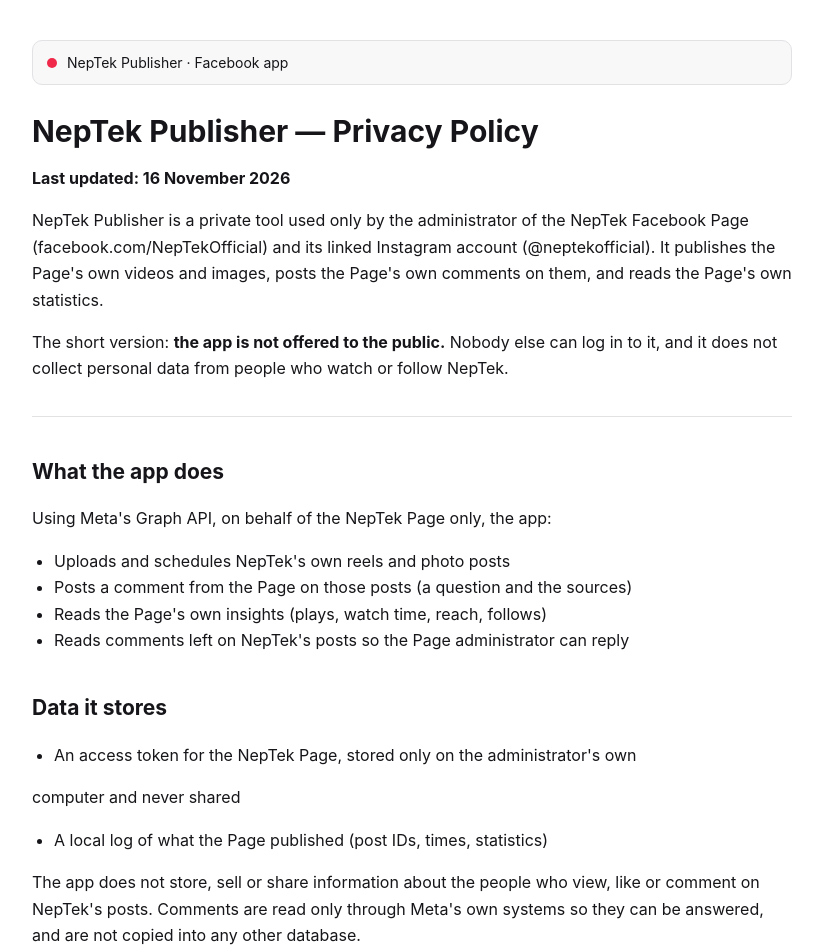
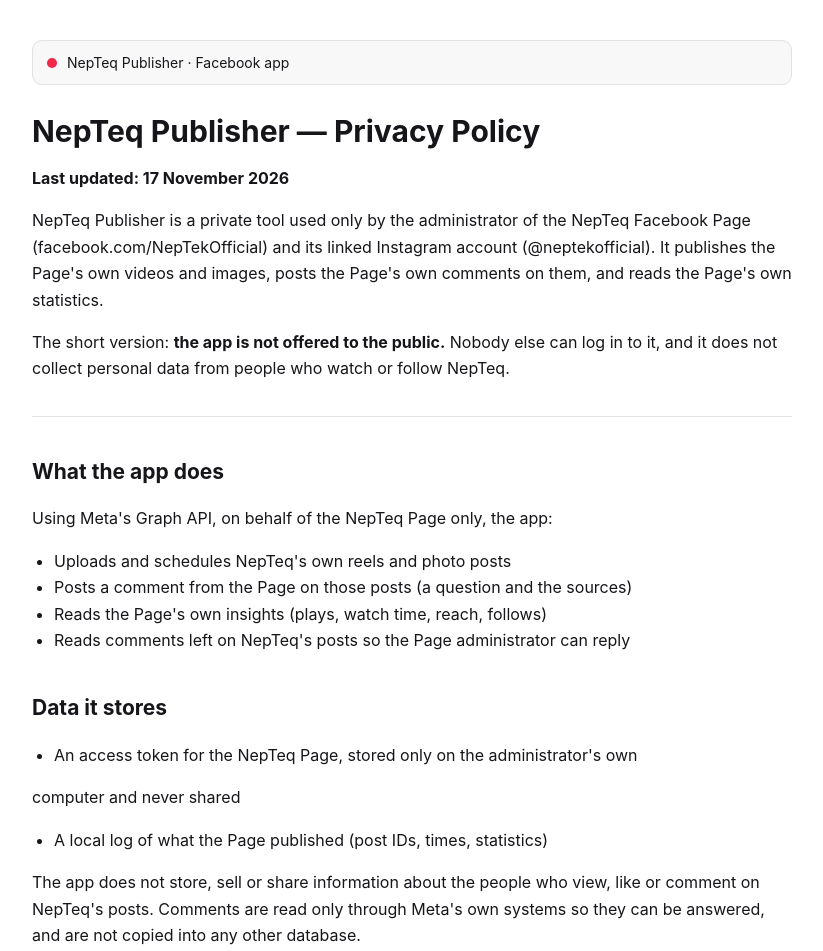
Before and after one commit to som3669/privacy-policy, a plain HTML site: page neptek/index.html in a window 1280 px wide. Shown: the top 951 px of the page, without its empty margins (228-1051 px from the left). Drawn offline with Linux system fonts and the light colour scheme.

Commit message:
Rename NepTek Publisher to NepTeq Publisher
Co-Authored-By: Claude Opus 5.5 <noreply@anthropic.com>

```diff
--- a/neptek/index.html
+++ b/neptek/index.html
@@ -3,8 +3,8 @@
 <head>
 <meta charset="utf-8" />
 <meta name="viewport" content="width=device-width, initial-scale=1" />
-<title>Privacy Policy — NepTek Publisher</title>
-<meta name="description" content="Privacy policy for NepTek Publisher. Private publishing tool for the NepTek Page. No data collected from viewers." />
+<title>Privacy Policy — NepTeq Publisher</title>
+<meta name="description" content="Privacy policy for NepTeq Publisher. Private publishing tool for the NepTeq Page. No data collected from viewers." />
 <style>
   :root { color-scheme: light dark; }
   body {
@@ -47,20 +47,20 @@
 </style>
 </head>
 <body>
-<div class="mark"><span class="dot"></span><span>NepTek Publisher · Facebook app</span></div>
-<h1>NepTek Publisher — Privacy Policy</h1>
-<p><strong>Last updated: 16 November 2026</strong></p>
-<p>NepTek Publisher is a private tool used only by the administrator of the NepTek Facebook Page (facebook.com/NepTekOfficial) and its linked Instagram account (@neptekofficial). It publishes the Page's own videos and images, posts the Page's own comments on them, and reads the Page's own statistics.</p>
-<p>The short version: <strong>the app is not offered to the public.</strong> Nobody else can log in to it, and it does not collect personal data from people who watch or follow NepTek.</p>
+<div class="mark"><span class="dot"></span><span>NepTeq Publisher · Facebook app</span></div>
+<h1>NepTeq Publisher — Privacy Policy</h1>
+<p><strong>Last updated: 17 November 2026</strong></p>
+<p>NepTeq Publisher is a private tool used only by the administrator of the NepTeq Facebook Page (facebook.com/NepTekOfficial) and its linked Instagram account (@neptekofficial). It publishes the Page's own videos and images, posts the Page's own comments on them, and reads the Page's own statistics.</p>
+<p>The short version: <strong>the app is not offered to the public.</strong> Nobody else can log in to it, and it does not collect personal data from people who watch or follow NepTeq.</p>
 <hr />
 <h2>What the app does</h2>
-<p>Using Meta's Graph API, on behalf of the NepTek Page only, the app:</p>
-<ul><li>Uploads and schedules NepTek's own reels and photo posts</li><li>Posts a comment from the Page on those posts (a question and the sources)</li><li>Reads the Page's own insights (plays, watch time, reach, follows)</li><li>Reads comments left on NepTek's posts so the Page administrator can reply</li></ul>
+<p>Using Meta's Graph API, on behalf of the NepTeq Page only, the app:</p>
+<ul><li>Uploads and schedules NepTeq's own reels and photo posts</li><li>Posts a comment from the Page on those posts (a question and the sources)</li><li>Reads the Page's own insights (plays, watch time, reach, follows)</li><li>Reads comments left on NepTeq's posts so the Page administrator can reply</li></ul>
 <h2>Data it stores</h2>
-<ul><li>An access token for the NepTek Page, stored only on the administrator's own</li></ul>
+<ul><li>An access token for the NepTeq Page, stored only on the administrator's own</li></ul>
 <p>computer and never shared</p>
 <ul><li>A local log of what the Page published (post IDs, times, statistics)</li></ul>
-<p>The app does not store, sell or share information about the people who view, like or comment on NepTek's posts. Comments are read only through Meta's own systems so they can be answered, and are not copied into any other database.</p>
+<p>The app does not store, sell or share information about the people who view, like or comment on NepTeq's posts. Comments are read only through Meta's own systems so they can be answered, and are not copied into any other database.</p>
 <h2>Data deletion</h2>
 <p>There is no user data to delete, because no one other than the Page administrator uses the app. If you believe the app holds any data about you, email the address below and it will be deleted.</p>
 <h2>Contact</h2>
--- a/products.json
+++ b/products.json
@@ -50,9 +50,9 @@
   },
   {
     "slug": "neptek",
-    "name": "NepTek Publisher",
+    "name": "NepTeq Publisher",
     "kind": "Facebook app",
     "accent": "#F0284A",
-    "summary": "Private publishing tool for the NepTek Page. No data collected from viewers."
+    "summary": "Private publishing tool for the NepTeq Page. No data collected from viewers."
   }
 ]
```
Also changed, not shown: index.html (+2 -2 lines), 1 other file.
